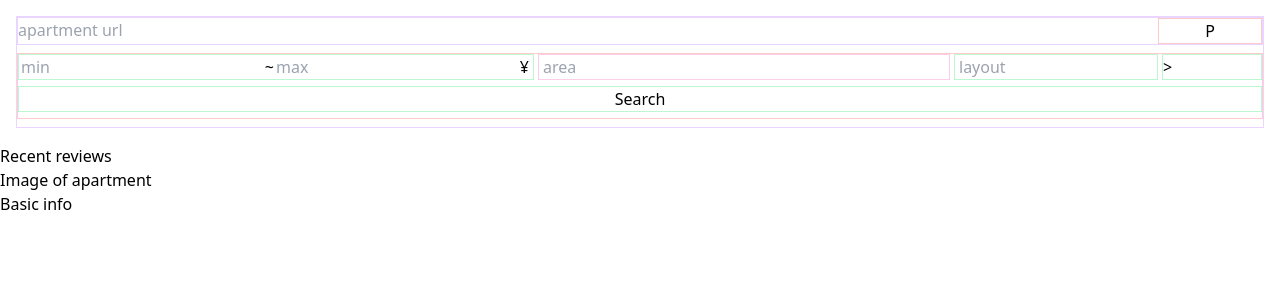
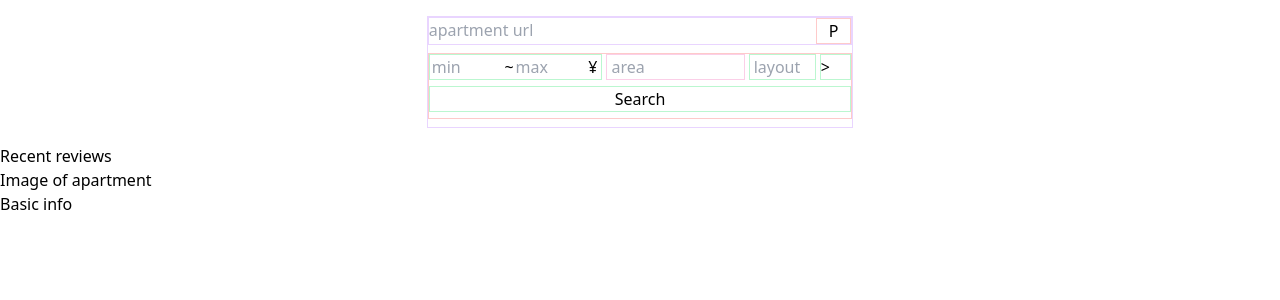
Before and after one commit to tuoanhnt95/House-Review, a Vue app in the folder House-Review-Client/: page / in a window 1280 px wide. Shown: the top 300 px of the page. Built offline with nearby package versions, Linux system fonts and the light colour scheme.

Commit message:
feat(form): add responsive to search menu

```diff
--- a/House-Review-Client/src/assets/components/search.css
+++ b/House-Review-Client/src/assets/components/search.css
@@ -1,7 +1,6 @@
 /* .search-bar {
     border: theme('borderWidth.2') theme('colors.teal');
-} */
-
+}
 #search-apartment {
     display: ;
-}
+} */
--- /dev/null
+++ b/House-Review-Client/src/components/Map.vue
@@ -0,0 +1,5 @@
+<template>
+    <div>
+
+    </div>
+</template>
--- a/House-Review-Client/src/components/Search.vue
+++ b/House-Review-Client/src/components/Search.vue
@@ -1,5 +1,5 @@
 <template>
-    <div id="search-apartment" class="m-4 border-solid border border-purple-200">
+    <div id="search-apartment" class="sm:w-2/3 sm:mx-auto md:w-1/2 xl:w-1/3 m-4 border-solid border border-purple-200">
         <div class="border-solid border border-purple-200">
             <div class="grid grid-cols-12">
                 <div class="col-span-11">
@@ -40,7 +40,7 @@
                     </div>
                 </div>
             </div>
-            <button class="container mx-auto my-1.5 border-solid border border-green-200" @click="search()">Search</button>
+            <button class="container mx-auto w-full my-1.5 border-solid border border-green-200" @click="search()">Search</button>
         </div>
     </div>
 </template>
--- a/House-Review-Client/src/views/HomeView.vue
+++ b/House-Review-Client/src/views/HomeView.vue
@@ -1,6 +1,7 @@
 <template>
   <main>
     <div>
+      <Map />
       <Search />
       <RecentReviews />
       <ReviewRequests />
@@ -8,6 +9,7 @@
   </main>
 </template>
 <script setup>
+import Map from '../components/Map.vue';
 import Search from '../components/Search.vue';
 import RecentReviews from '../components/RecentReviews.vue';
 import ReviewRequests from '../components/ReviewRequests.vue';
```
